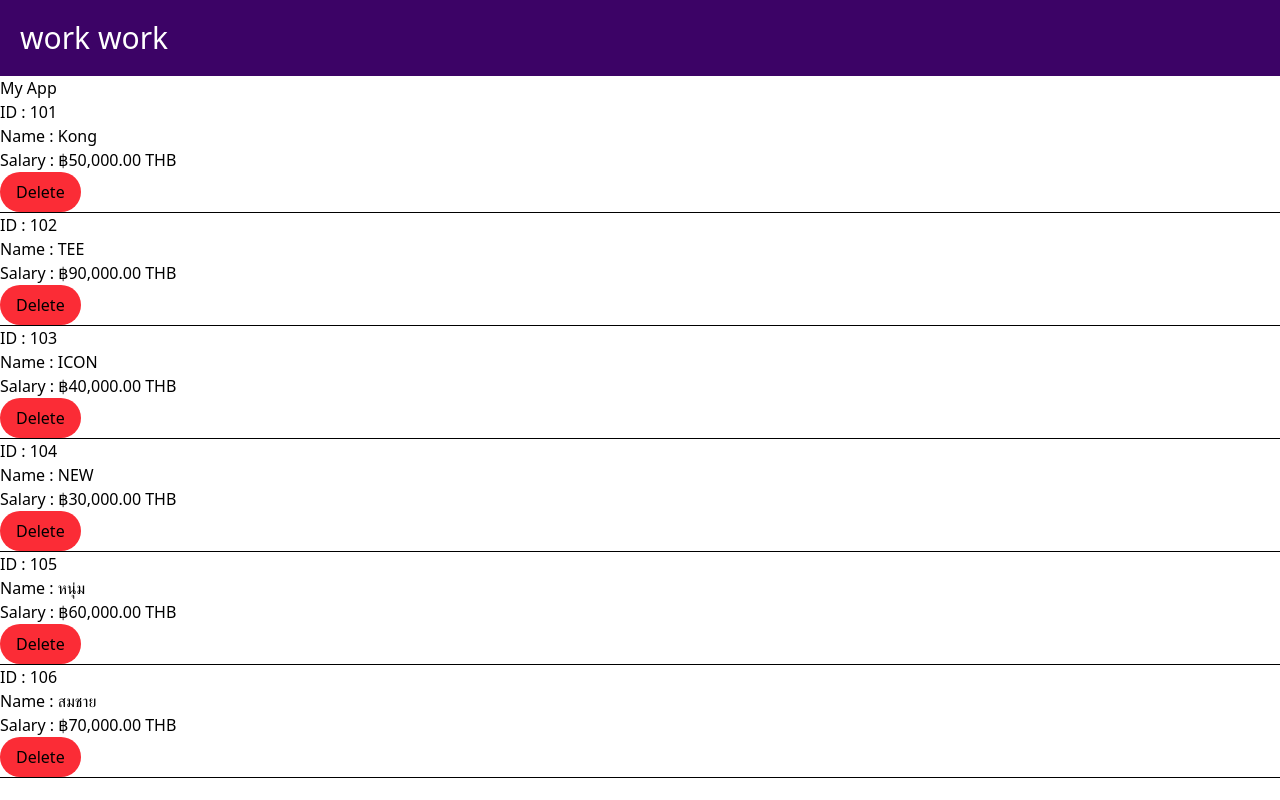
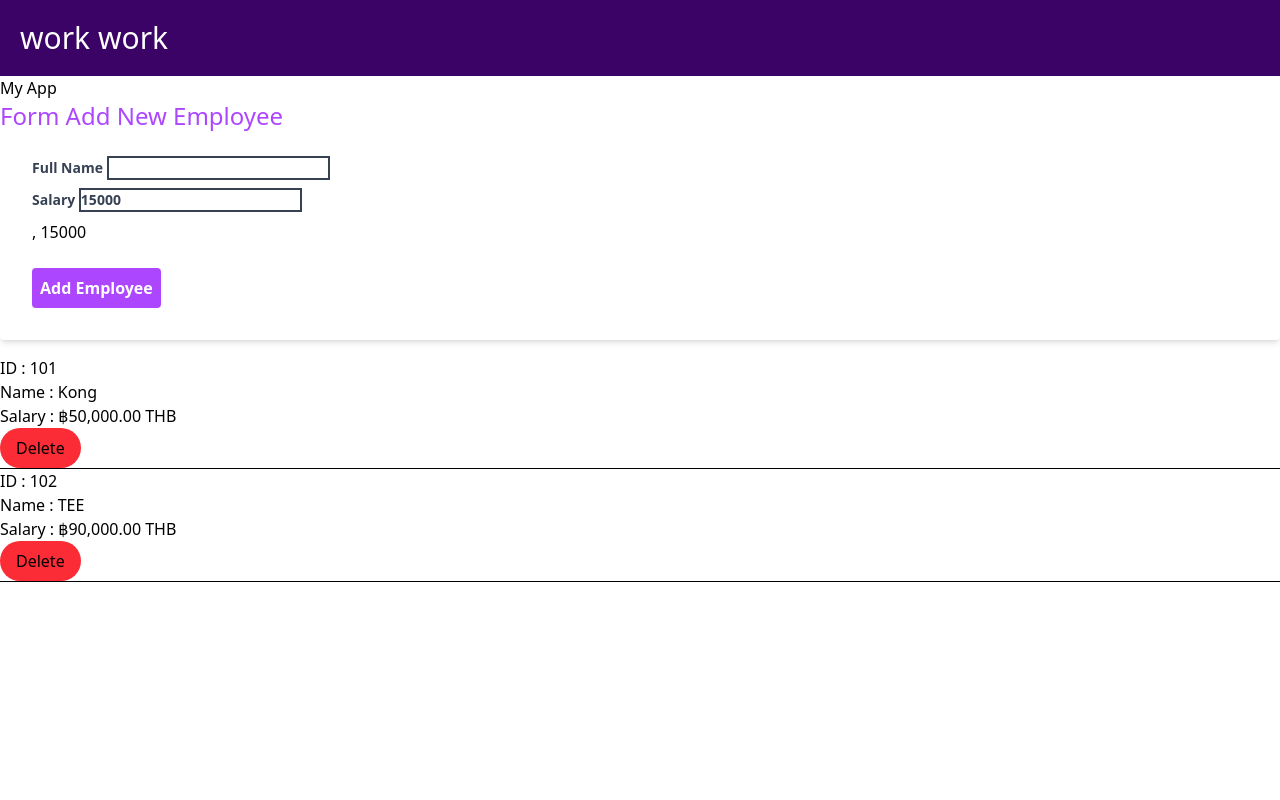
Before and after one commit to chanphiw/learn-angular20, an Angular app: page / in a window 1280 px wide. Built offline with nearby package versions, Linux system fonts and the light colour scheme.

Commit message:
Full complete Angular20 by Kong Ruksiam Youtube

```diff
--- /dev/null
+++ b/src/app/addform/addform.html
@@ -0,0 +1,19 @@
+<h2 class="text-2xl text-purple-500">Form Add New Employee</h2>
+<form (ngSubmit)="addNewEmployee()" class="bg-white shadow-md rounded px-8 pt-6 pb-8 mb-4">
+
+  <label class="block text-gray-700 text-sm font-bold mb-2" for="fullname">
+    Full Name
+    <input class="border-2" type="text" id="fullname" name="fullname" [(ngModel)]="fullname" required>
+  </label>
+  <label class="block text-gray-700 text-sm font-bold mb-2" for="salary">
+    Salary
+    <input class="border-2" type="number" id="salary" name="salary" min=15000 [(ngModel)]="salary" step="5000" required>
+  </label>
+
+  <h1>{{fullname()}}, {{salary()}}</h1>
+
+  <br>
+  <button class="bg-purple-500 text-white font-bold py-2 px-2 rounded" type="submit" [disabled]="!fullname()">
+    Add Employee
+  </button>
+</form>
--- /dev/null
+++ b/src/app/addform/addform.ts
@@ -0,0 +1,31 @@
+import { Component, signal,input, output  } from '@angular/core';
+import { FormsModule } from '@angular/forms';
+import { Employee } from '../app';
+
+@Component({
+  selector: 'app-addform',
+  imports: [FormsModule],
+  templateUrl: './addform.html',
+  styleUrl: './addform.css'
+})
+export class Addform {
+  fullname = signal('');
+  salary = signal(15000);
+  onSave = output<Employee>();
+
+  addNewEmployee() {
+
+    let emp: Employee = {
+      id: Math.floor(Math.random() * 1000) + 1 ,// Generate a
+      name: this.fullname(),
+      salary: this.salary(),
+    }
+    // console.log(emp)
+
+    // ส่งกลับไปยัง parent component
+    this.onSave.emit(emp);
+    // Reset the form fields
+    this.fullname.set('');
+    this.salary.set(15000);
+  }
+}
--- a/src/app/app.html
+++ b/src/app/app.html
@@ -1,4 +1,5 @@
 <app-header title="My App"></app-header>
+<app-addform (onSave)="insertData($event)"></app-addform>
 
 @for (emp of data; track emp.id) {
 <app-item [id]="emp.id" [name]="emp.name" [salary]="emp.salary" (onDelete)="removeDataById($event)"></app-item>
--- a/src/app/app.ts
+++ b/src/app/app.ts
@@ -1,9 +1,10 @@
 import { Component } from '@angular/core';
 import { Header } from "./header/header";
 import { Item } from './item/item';
+import { Addform } from './addform/addform';
 
 
-interface Employee {
+export interface Employee {
   id: number;
   name: string;
   salary: number;
@@ -11,7 +12,7 @@ interface Employee {
 
 @Component({
   selector: 'app-root',
-  imports: [Header, Item],
+  imports: [Header, Item, Addform],
   templateUrl: './app.html',
   styleUrl: './app.css',
 })
@@ -21,10 +22,7 @@ export class App {
 
     {id:101, name: 'Kong', salary: 50000},
     {id:102, name: 'TEE', salary: 90000},
-    {id:103, name: 'ICON', salary: 40000},
-    {id:104, name: 'NEW', salary: 30000},
-    {id:105, name: 'หนุ่ม', salary: 60000},
-    {id:106, name: 'สมชาย', salary: 70000},
+
 
   ]
 
@@ -34,4 +32,12 @@ export class App {
 
   }
 
+  // รับข้อมูลจาก Addform จากลูก component
+  // และเพิ่มเข้าไปในต่อท้าย data array
+  // โดยใช้ push() method
+  insertData(emp: Employee) {
+    this.data.unshift(emp);
+    console.log('New Employee Added:', emp);
+  }
+
 }
```
Also changed, not shown: src/app/addform/addform.css (added).
